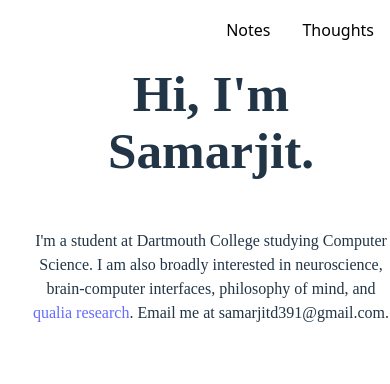
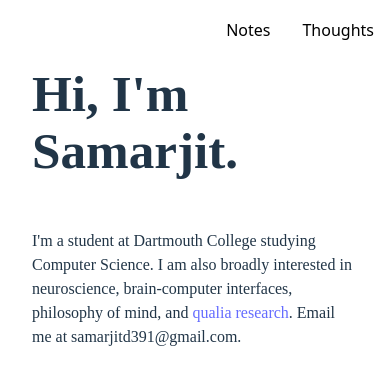
Before and after one commit to sd393/website, a React (Vite) app in the folder personal_website/: page / in a window 390 px wide. Shown: the top 384 px of the page. Built offline with nearby package versions, Linux system fonts and the light colour scheme; a web font is replaced by a local one.

Commit message:
responsive to mobile

```diff
--- a/personal_website/src/components/home.css
+++ b/personal_website/src/components/home.css
@@ -17,7 +17,7 @@
 
 @media (max-width: 768px) {
   .parent-home {
-    text-align: center;
+    right: 2rem;
   }
 }
 
```
